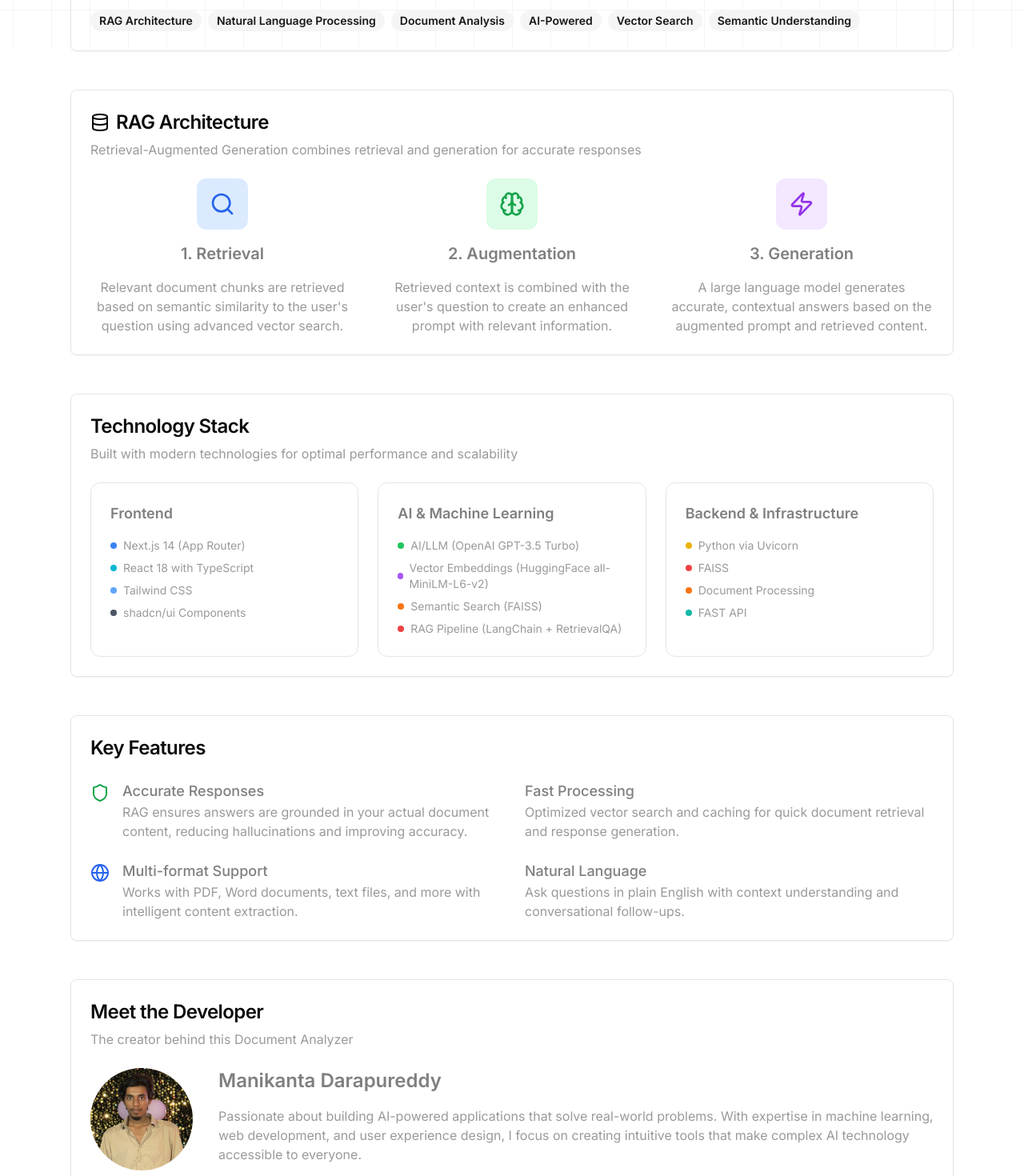
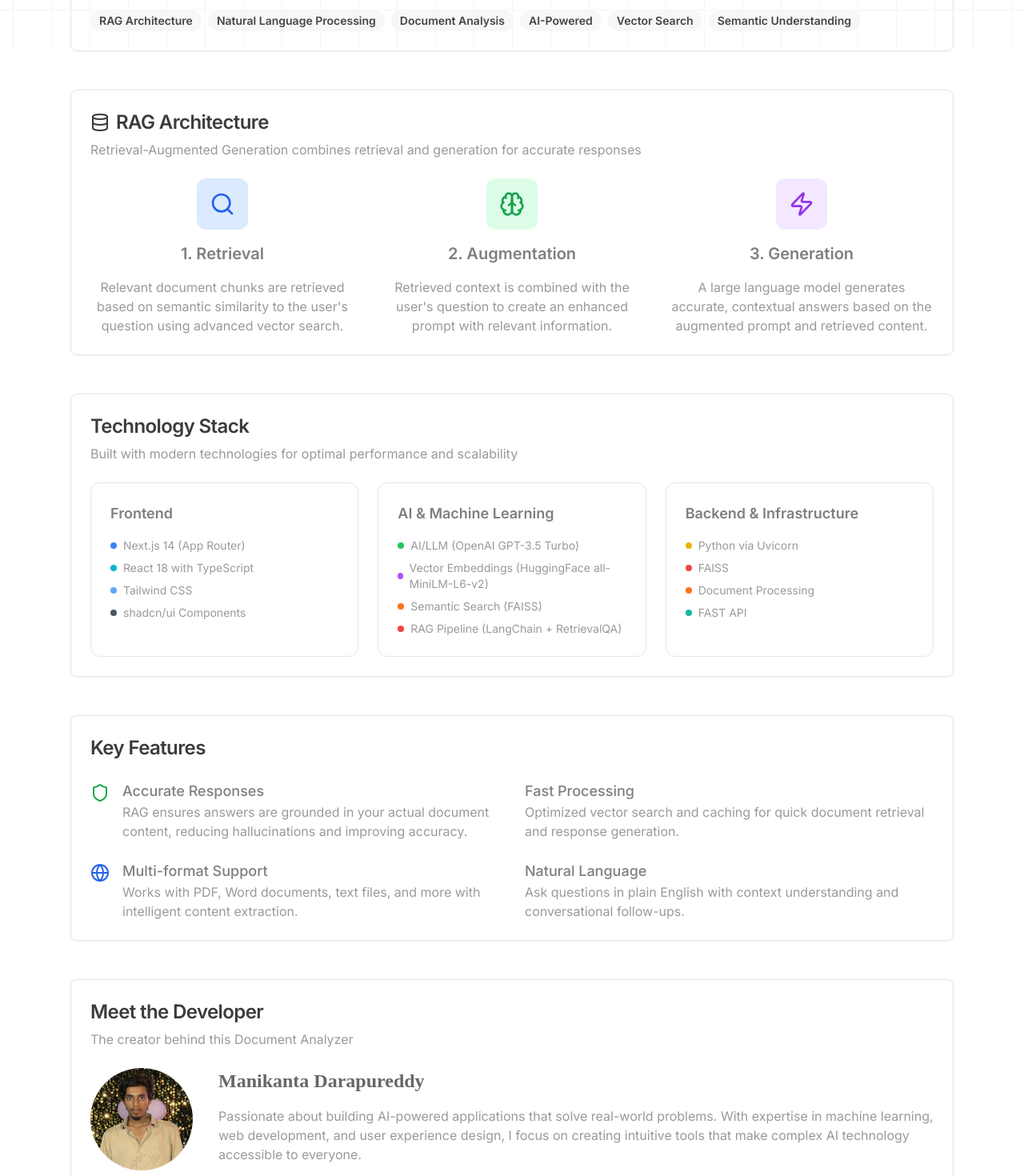
Before and after one commit to chinni-d/AI_Analyzer, a Next.js app: page /about in a window 1280 px wide. Shown: the part 420-1890 px from the top of the page at 80% size. Built offline with nearby package versions, Linux system fonts and the light colour scheme; no server answers.

Commit message:
About page finalized

```diff
--- a/app/about/page.tsx
+++ b/app/about/page.tsx
@@ -43,7 +43,7 @@ export default function AboutPage() {
           <motion.div whileHover={{ scale: 1.02 }} transition={{ duration: 0.2 }}>
             <Card className="bg-transparent">
               <CardHeader>
-                <CardTitle className="flex items-center gap-2 text-2xl">
+                <CardTitle className="flex items-center gap-2 text-2xl opacity-80">
                   <Brain className="h-6 w-6" />
                   Project Overview
                 </CardTitle>
@@ -55,7 +55,7 @@ export default function AboutPage() {
                 Generation (RAG) architecture, it combines the power of information retrieval with large language models
                 to provide accurate, contextual answers.
               </p>
-              <div className="flex flex-wrap gap-2">
+              <div className="flex flex-wrap gap-2 opacity-80 justify-center md:justify-start">
                 <Badge variant="secondary" className="text-sm">
                   RAG Architecture
                 </Badge>
@@ -85,8 +85,8 @@ export default function AboutPage() {
           <motion.div whileHover={{ scale: 1.02 }} transition={{ duration: 0.2 }}>
             <Card className="bg-transparent">
             <CardHeader>
-              <CardTitle className="flex items-center gap-2 text-2xl">
-                <Database className="h-6 w-6" />
+              <CardTitle className="flex items-center gap-2 text-2xl opacity-80">
+                <Database className="h-6 w-6 " />
                 RAG Architecture
               </CardTitle>
               <CardDescription className="text-base text-black/40 dark:text-white/40">
@@ -136,7 +136,7 @@ export default function AboutPage() {
         {/* Technical Stack */}
         <Card className="bg-transparent">
           <CardHeader>
-            <CardTitle className="text-2xl">Technology Stack</CardTitle>
+            <CardTitle className="text-2xl opacity-80">Technology Stack</CardTitle>
             <CardDescription className="text-base text-black/40 dark:text-white/40">
               Built with modern technologies for optimal performance and scalability
             </CardDescription>
@@ -229,7 +229,7 @@ export default function AboutPage() {
           <motion.div whileHover={{ scale: 1.02 }} transition={{ duration: 0.2 }}>
             <Card className="bg-transparent">
             <CardHeader>
-              <CardTitle className="text-2xl">Key Features</CardTitle>
+              <CardTitle className="text-2xl opacity-80">Key Features</CardTitle>
             </CardHeader>
             <CardContent>
               <div className="grid grid-cols-1 md:grid-cols-2 gap-8">
@@ -282,7 +282,7 @@ export default function AboutPage() {
           <motion.div whileHover={{ scale: 1.02 }} transition={{ duration: 0.2 }}>
             <Card className="bg-transparent">
             <CardHeader>
-              <CardTitle className="text-2xl">Meet the Developer</CardTitle>
+              <CardTitle className="text-2xl opacity-80">Meet the Developer</CardTitle>
               <CardDescription className="text-base text-black/40 dark:text-white/40">The creator behind this Document Analyzer</CardDescription>
             </CardHeader>
             <CardContent>
@@ -293,7 +293,11 @@ export default function AboutPage() {
                 </Avatar>
                 <div className="flex-1 text-center md:text-left space-y-4">
                   <div>
-                    <h3 className="text-2xl font-semibold text-black/50 dark:text-white/40">Manikanta Darapureddy</h3>
+                    <h3
+                      className="text-2xl font-semibold text-black/60 dark:text-white/60 md:[font-family:'Segoe_Script','Brush_Script_MT',cursive]"
+                    >
+                      Manikanta Darapureddy
+                    </h3>
 
                   </div>
                   <p className="text-black/40 dark:text-white/40 leading-relaxed text-sm lg:text-base">
```
